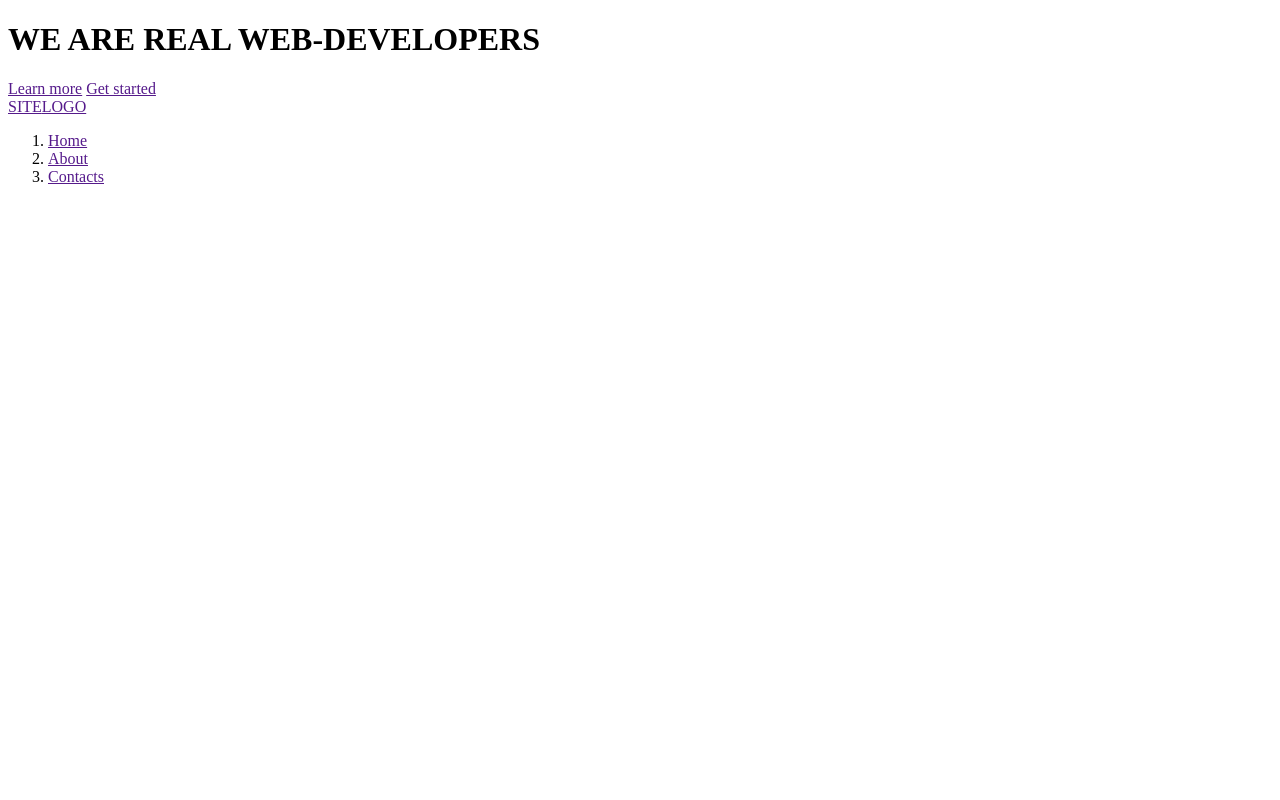
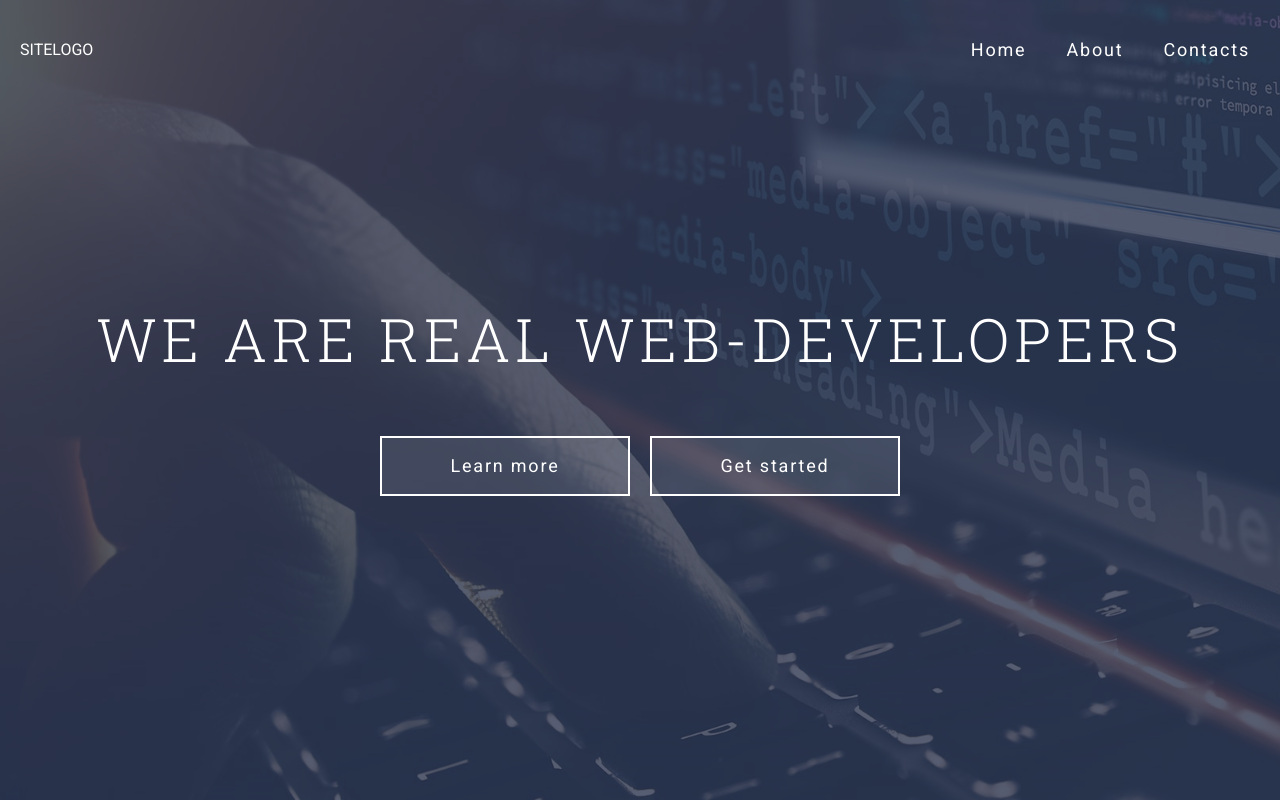
Before and after one commit to FomenkoAndrey/20230503_____grid-template, a website: page index.html in a window 1280 px wide. Drawn offline with Linux system fonts and the light colour scheme.

Commit message:
черновое оформление блока header

```diff
--- a/assets/scss/common/_classes.scss
+++ b/assets/scss/common/_classes.scss
@@ -0,0 +1,15 @@
+.btn {
+  padding: 0.5em 1em;
+  min-width: 250px;
+  min-height: 60px;
+  background-color: rgba($color-light, 0.1);
+  border: 2px solid $color-light;
+  display: flex;
+  align-items: center;
+  justify-content: center;
+  font-size: 1.125rem;
+  letter-spacing: 0.1em;
+}
+
+.btn--light {
+}
--- a/assets/scss/common/_typography.scss
+++ b/assets/scss/common/_typography.scss
@@ -0,0 +1,30 @@
+*,
+*::before,
+*::after {
+  box-sizing: border-box;
+}
+
+html {
+  font-family: $font-main;
+  font-size: $font-size;
+}
+
+body {
+  background-color: $color-light;
+  color: $color-gray;
+}
+
+h1 {
+  font-size: 3.75rem;
+  letter-spacing: 0.08em;
+  font-weight: 300;
+  font-family: $font-header;
+}
+
+h2 {
+}
+
+a {
+  text-decoration: none;
+  color: $color-light;
+}
--- a/assets/scss/components/header/_header-content.scss
+++ b/assets/scss/components/header/_header-content.scss
@@ -0,0 +1,19 @@
+.header-content {
+  position: relative;
+  z-index: 1;
+
+  &__container {
+    @extend %container;
+  }
+
+  &__title {
+    text-align: center;
+    margin: 0 0 63px 0;
+  }
+
+  &__actions {
+    display: flex;
+    justify-content: center;
+    gap: $gap;
+  }
+}
--- a/assets/scss/components/header/_header-menu.scss
+++ b/assets/scss/components/header/_header-menu.scss
@@ -0,0 +1,17 @@
+.header-menu {
+  position: absolute;
+  z-index: 2;
+  top: 0;
+  right: 0;
+  left: 0;
+  padding: $gap 0;
+
+  &__container {
+    display: grid;
+    grid-template-columns: auto 1fr;
+    gap: $gap;
+    align-items: center;
+
+    @extend %container;
+  }
+}
--- a/assets/scss/components/header/_header-navbar.scss
+++ b/assets/scss/components/header/_header-navbar.scss
@@ -0,0 +1,30 @@
+.header-navbar {
+  &__btn {
+    display: none;
+  }
+
+  &__list {
+    display: grid;
+    grid-template-columns: repeat(auto-fit, minmax(40px, max-content));
+
+    justify-content: end;
+    @include unlist;
+    gap: $gap;
+  }
+
+  &__item {
+  }
+
+  &__link {
+    padding: $gap $gap-sm;
+    display: block;
+    font-size: 1.125rem;
+    letter-spacing: 0.1em;
+    transition: color 0.25s;
+
+    &:hover,
+    &:focus {
+      color: $color-accent;
+    }
+  }
+}
--- a/assets/scss/components/header/_header-overlay.scss
+++ b/assets/scss/components/header/_header-overlay.scss
@@ -0,0 +1,5 @@
+.header-overlay {
+  background-color: $color-primary;
+  opacity: 0.8;
+  @include abs-position;
+}
--- a/assets/scss/components/header/_header.scss
+++ b/assets/scss/components/header/_header.scss
@@ -0,0 +1,11 @@
+.header {
+  background-color: $color-primary;
+  color: $color-light;
+  background-image: url(../img/img-header.png);
+  min-height: 100vh;
+  position: relative;
+  padding: 150px 0;
+
+  display: grid;
+  align-content: center;
+}
--- a/assets/scss/mixins/_extends.scss
+++ b/assets/scss/mixins/_extends.scss
@@ -0,0 +1,4 @@
+%container {
+  width: min(100% - $gap-x2, $container-size);
+  margin-inline: auto;
+}
--- a/assets/scss/mixins/_mixins.scss
+++ b/assets/scss/mixins/_mixins.scss
@@ -1,38 +1,3 @@
-@use "../presets" as *;
-
-@mixin text-shortener {
-  display: block;
-  overflow: hidden;
-
-  white-space: nowrap;
-  text-overflow: ellipsis;
-}
-
-@mixin bg-color($a: 0, $rgb: 0) {
-  background: rgba($rgb, $rgb, $rgb, $a);
-}
-
-@mixin block-header {
-  margin: 0;
-  padding-bottom: 10px;
-
-  border-bottom: 1px solid $color-dark;
-}
-
-@mixin visually-hidden {
-  position: absolute;
-
-  overflow: hidden;
-  clip: rect(0 0 0 0);
-
-  width: 1px;
-  height: 1px;
-  margin: -1px;
-  padding: 0;
-
-  border: 0;
-}
-
 @mixin unlist($m: 0, $p: 0) {
   margin: $m;
   padding: $p;
@@ -40,14 +5,24 @@
   list-style: none;
 }
 
-@mixin abs-position ($top: 0, $right: 0, $bottom: 0, $left: 0) {
+@mixin visually-hidden {
+  position: absolute;
+  width: 1px;
+  height: 1px;
+  margin: -1px;
+  border: 0;
+  padding: 0;
+
+  white-space: nowrap;
+  clip-path: inset(100%);
+  clip: rect(0 0 0 0);
+  overflow: hidden;
+}
+
+@mixin abs-position($top: 0, $right: 0, $bottom: 0, $left: 0) {
   position: absolute;
   top: $top;
   right: $right;
   bottom: $bottom;
   left: $left;
 }
-
-@mixin box-shadow {
-  box-shadow: -3px 3px 20px -10px darken($color-gray-dark, 40%);
-}
--- a/assets/scss/presets/_variables.scss
+++ b/assets/scss/presets/_variables.scss
@@ -3,6 +3,8 @@
 $font-header: "Roboto Slab", serif;
 $font-main: "Roboto", sans-serif;
 $font-size: 16px;
+
+$container-size: 1300px;
 
 $ul: 1340px;
 $xl: 1200px;
@@ -11,9 +13,9 @@ $md: 768px;
 $sm: 576px;
 
 $gap: 20px;
-$gap-sm: math.div($gap, 2);
-$gap-lg: $gap * 1.5;
-$gap-x2: $gap * 2;
+$gap-sm: math.div($gap, 2); // 10px
+$gap-lg: $gap * 1.5; // 30px
+$gap-x2: $gap * 2; // 40px
 $gap-x2: $gap * 2;
 $gap-x3: $gap * 3;
 $gap-x4: $gap * 4;
--- a/assets/scss/style.scss
+++ b/assets/scss/style.scss
@@ -1,3 +1,17 @@
-body {
-  background-color: green;
-}
+@import "../../libs/normalize.css/normalize";
+
+@import "presets/variables";
+@import "presets/skin";
+
+@import "mixins/mixins";
+@import "mixins/extends";
+
+@import "common/typography";
+@import "common/classes";
+
+@import "components/header/header";
+@import "components/header/header-content";
+@import "components/header/header-logo";
+@import "components/header/header-menu";
+@import "components/header/header-navbar";
+@import "components/header/header-overlay";
```
Also changed, not shown: assets/css/style.css.
